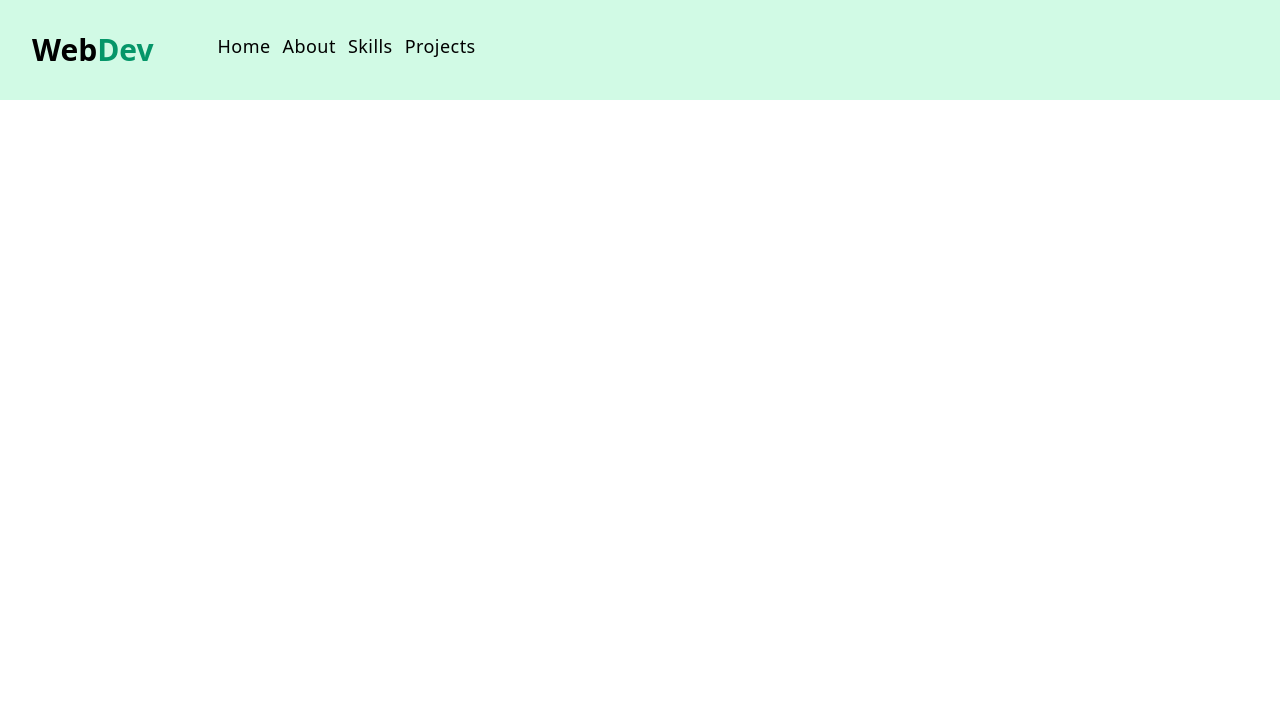
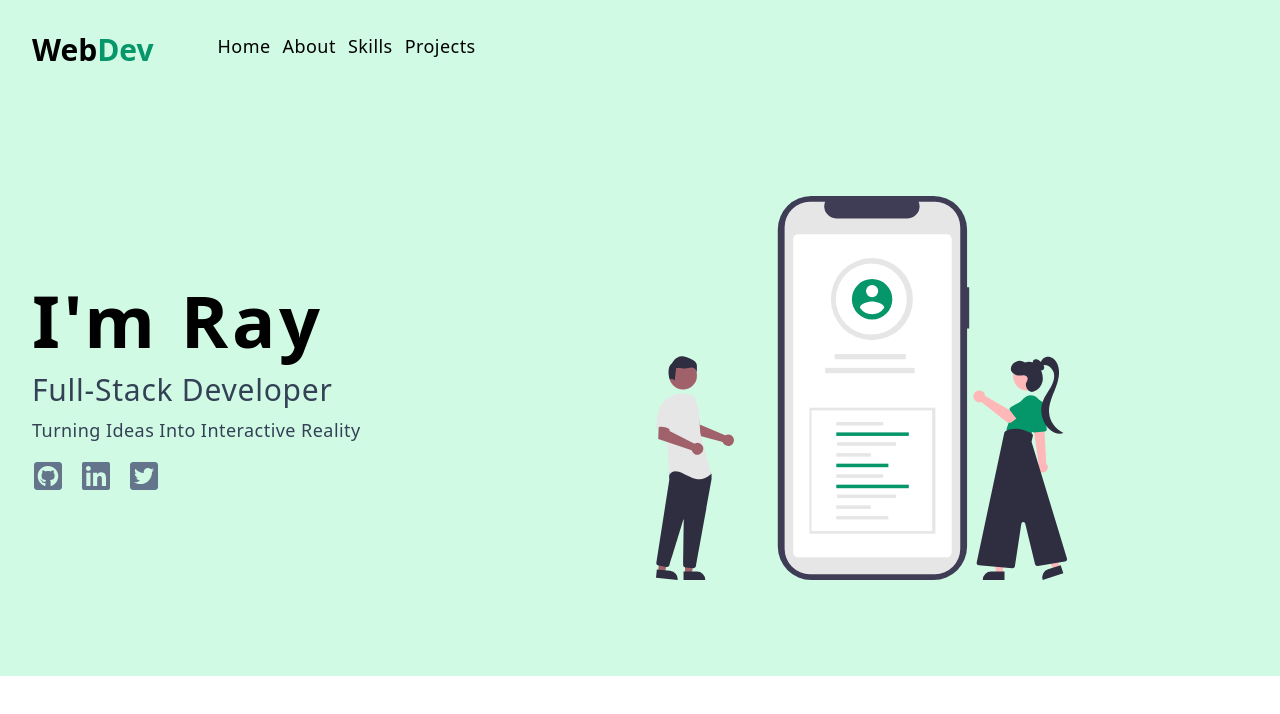
Before and after one commit to workwithraymond/TailWindPortfolio, a React (Vite) app: page / in a window 1280 px wide. Shown: the top 714 px of the page. Built offline with nearby package versions, Linux system fonts and the light colour scheme.

Commit message:
new commit

```diff
--- a/src/App.jsx
+++ b/src/App.jsx
@@ -1,9 +1,11 @@
+import Hero from "./components/Hero";
 import Navbar from "./components/Navbar";
 
 const App = () => {
   return (
    <>
    <Navbar/>
+   <Hero/>
    </>
   )
 }
--- /dev/null
+++ b/src/components/Hero.jsx
@@ -0,0 +1,37 @@
+import heroImg from '../assets/hero.svg';
+import { FaGithubSquare, FaLinkedin, FaTwitterSquare } from 'react-icons/fa';
+
+const Hero = () => {
+  return (
+    <div className='bg-emerald-100 py-24'>
+        <div className='align-element grid md:grid-cols-2 items-center gap-8'>
+        <article>
+            <h1 className='text-7xl font-bold tracking-wider' >
+            I'm Ray
+            </h1>
+            <p className='mt-4 text-3xl text-slate-700 capitalize tracking-wide' >
+                Full-Stack Developer
+            </p>
+            <p className='mt-2 text-lg text-slate-700 capitalize tracking-wide'>
+                turning ideas into interactive reality
+            </p>
+            <div className='flex gap-x-4 mt-4'>
+                <a href='#'>
+                    <FaGithubSquare className='h-8 w-8 text-slate-500 hover:text-back duration-300'/>
+                </a>
+                <a href='#'>
+                    <FaLinkedin className='h-8 w-8 text-slate-500 hover:text-back duration-300'/>
+                </a>
+                <a href='#'>
+                    <FaTwitterSquare className='h-8 w-8 text-slate-500 hover:text-back duration-300'/>
+                </a>
+            </div>
+        </article>
+        <article className='hidden md:block'>
+            <img src={heroImg} className='h-80 lg:h-96' />
+        </article>
+         </div>
+    </div>
+  )
+}
+export default Hero
--- a/src/components/Navbar.jsx
+++ b/src/components/Navbar.jsx
@@ -3,7 +3,7 @@
 const Navbar = () => {
   return (
     <nav className="bg-emerald-100">
-        <div className="mx-auto max-w-7xl px-8 py-4 flex flex-col sm:flex-row sm:gap-x-16 sm:item-center sm:py-8">
+        <div className="align-element py-4 flex flex-col sm:flex-row sm:gap-x-16 sm:item-center sm:py-8">
             <h2 className="text-3xl font-bold">
             Web
             <span className="text-emerald-600">Dev</span>
--- a/src/index.css
+++ b/src/index.css
@@ -1,3 +1,9 @@
 @tailwind base;
 @tailwind components;
 @tailwind utilities;
+
+@layer components {
+    .align-element{
+        @apply mx-auto max-w-7xl px-8
+    }
+}
```
